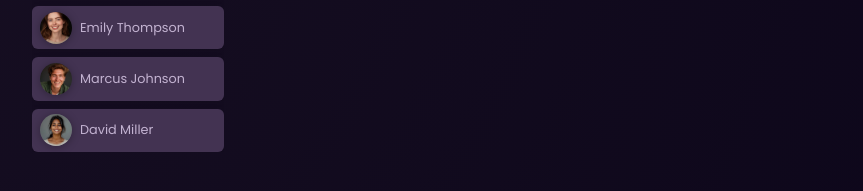
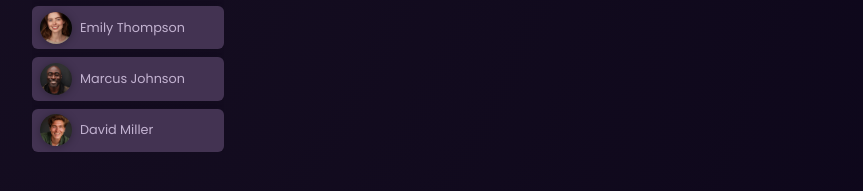
Before and after one commit to VitaliiSoloninko/angular-enterprise-task-manager, an Angular app: page / in a window 1280 px wide. Shown: the part 245-436 px from the top of the page, without its empty margins (208-1071 px from the left). Built offline with nearby package versions, Linux system fonts and the light colour scheme.

Commit message:
31. Required & Optional Inputs

```diff
--- a/src/app/app.component.html
+++ b/src/app/app.component.html
@@ -9,10 +9,10 @@
       <app-user [avatar]="users[1].avatar" [name]="users[1].name" />
     </li>
     <li>
-      <app-user [avatar]="users[3].avatar" [name]="users[2].name" />
+      <app-user [avatar]="users[2].avatar" [name]="users[2].name" />
     </li>
     <li>
-      <app-user [avatar]="users[4].avatar" [name]="users[3].name" />
+      <app-user [avatar]="users[3].avatar" [name]="users[3].name" />
     </li>
   </ul>
 </main>
--- a/src/app/user/user.component.ts
+++ b/src/app/user/user.component.ts
@@ -7,8 +7,8 @@ import { Component, Input } from '@angular/core';
   styleUrl: './user.component.css',
 })
 export class UserComponent {
-  @Input() avatar!: string;
-  @Input() name!: string;
+  @Input({ required: true }) avatar!: string;
+  @Input({ required: true }) name!: string;
 
   get imagePath() {
     return 'assets/users/' + this.avatar;
```
